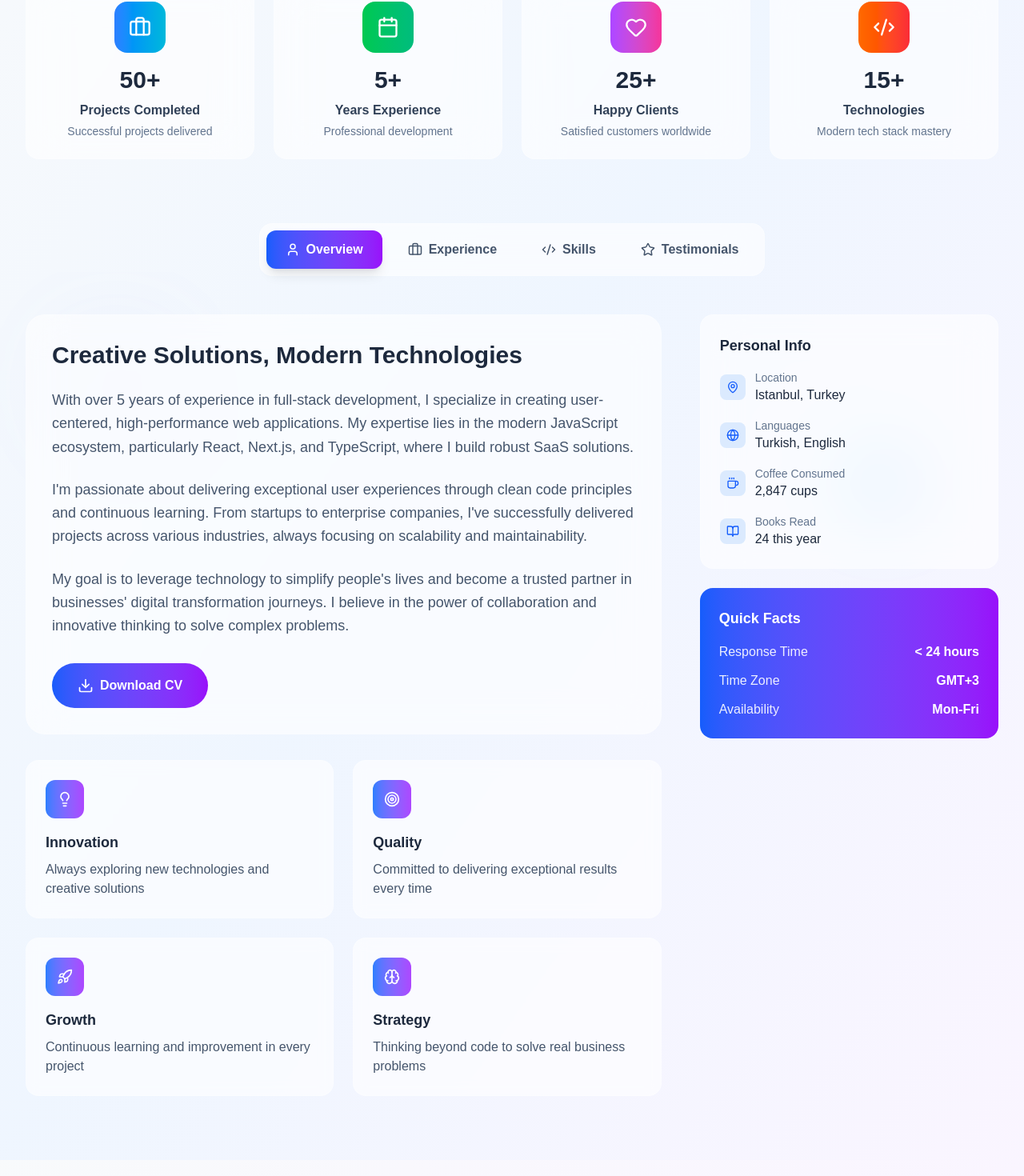
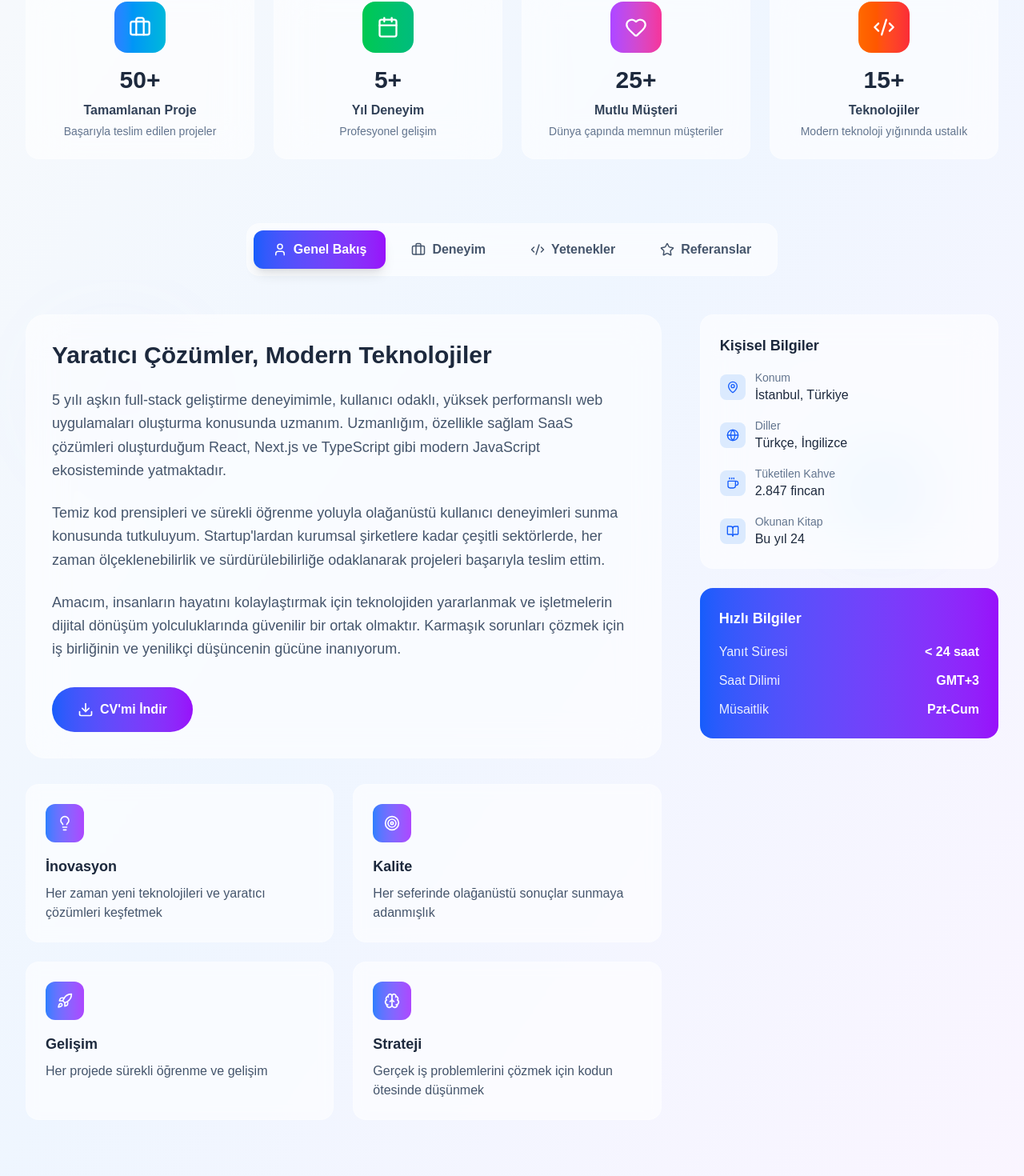
Before and after one commit to imehmetcn/saas-portfolio, a Next.js app: page / in a window 1280 px wide. Shown: the part 1200-2670 px from the top of the page at 80% size. Built offline with nearby package versions, Linux system fonts and the light colour scheme.

Commit message:
Update About.tsx

```diff
--- a/src/components/About.tsx
+++ b/src/components/About.tsx
@@ -44,80 +44,80 @@ export default function About() {
       name: "React/Next.js",
       level: 95,
       color: "from-blue-500 to-cyan-500",
-      description: "Building modern web applications with cutting-edge React ecosystem"
+      description: "En yeni React ekosistemiyle modern web uygulamaları oluşturma"
     },
     {
       name: "TypeScript",
       level: 92,
       color: "from-indigo-500 to-purple-500",
-      description: "Type-safe development for scalable applications"
+      description: "Ölçeklenebilir uygulamalar için tip güvenli geliştirme"
     },
     {
       name: "Node.js",
       level: 88,
       color: "from-green-500 to-emerald-500",
-      description: "Backend development and API design"
+      description: "Arka uç geliştirme ve API tasarımı"
     },
     {
-      name: "UI/UX Design",
+      name: "UI/UX Tasarımı",
       level: 85,
       color: "from-purple-500 to-pink-500",
-      description: "Creating intuitive and beautiful user experiences"
+      description: "Sezgisel ve güzel kullanıcı deneyimleri oluşturma"
     },
     {
       name: "Python",
       level: 82,
       color: "from-yellow-500 to-orange-500",
-      description: "Data processing and machine learning integration"
+      description: "Veri işleme ve makine öğrenimi entegrasyonu"
     },
     {
-      name: "Database Design",
+      name: "Veritabanı Tasarımı",
       level: 80,
       color: "from-cyan-500 to-blue-500",
-      description: "PostgreSQL, MongoDB, and Redis optimization"
+      description: "PostgreSQL, MongoDB ve Redis optimizasyonu"
     },
   ];
 
   const experiences = [
     {
-      title: "Senior Full Stack Developer",
+      title: "Kıdemli Full Stack Geliştirici",
       company: "TechCorp Solutions",
-      period: "2022 - Present",
-      location: "Istanbul, Turkey",
-      type: "Full-time",
-      description: "Leading development of enterprise SaaS applications serving 10K+ users. Built scalable microservices architecture and mentored junior developers.",
+      period: "2022 - Günümüz",
+      location: "İstanbul, Türkiye",
+      type: "Tam Zamanlı",
+      description: "10 binden fazla kullanıcıya hizmet veren kurumsal SaaS uygulamalarının geliştirilmesine liderlik ediyorum. Ölçeklenebilir mikroservis mimarisi kurdum ve genç geliştiricilere mentorluk yaptım.",
       achievements: [
-        "Reduced application load time by 60% through optimization",
-        "Led team of 5 developers in agile environment",
-        "Implemented CI/CD pipeline reducing deployment time by 80%"
+        "Optimizasyon sayesinde uygulama yükleme süresini %60 azalttım",
+        "Çevik bir ortamda 5 geliştiriciden oluşan bir ekibe liderlik ettim",
+        "Dağıtım süresini %80 azaltan CI/CD ardışık düzenini uyguladım"
       ],
       technologies: ["React", "Node.js", "TypeScript", "AWS", "Docker"]
     },
     {
-      title: "Frontend Team Lead",
+      title: "Frontend Takım Lideri",
       company: "Innovation Labs",
       period: "2020 - 2022",
-      location: "Remote",
-      type: "Full-time",
-      description: "Spearheaded frontend architecture for multiple client projects. Established coding standards and best practices across the organization.",
+      location: "Uzaktan",
+      type: "Tam Zamanlı",
+      description: "Birden fazla müşteri projesi için ön uç mimarisine öncülük ettim. Organizasyon genelinde kodlama standartları ve en iyi uygulamaları oluşturdum.",
       achievements: [
-        "Delivered 15+ successful projects on time and budget",
-        "Increased team productivity by 40% through mentoring",
-        "Established reusable component library used across projects"
+        "15'ten fazla başarılı projeyi zamanında ve bütçeye uygun olarak teslim ettim",
+        "Mentorluk yoluyla ekip verimliliğini %40 artırdım",
+        "Projeler arasında kullanılan yeniden kullanılabilir bir bileşen kütüphanesi oluşturdum"
       ],
       technologies: ["React", "Vue.js", "Angular", "TypeScript", "SASS"]
     },
     {
-      title: "Full Stack Developer",
+      title: "Full Stack Geliştirici",
       company: "WebStudio Pro",
       period: "2018 - 2020",
-      location: "Istanbul, Turkey",
-      type: "Full-time",
-      description: "Developed custom e-commerce solutions and business applications. Worked closely with clients to understand requirements and deliver tailored solutions.",
+      location: "İstanbul, Türkiye",
+      type: "Tam Zamanlı",
+      description: "Özel e-ticaret çözümleri ve iş uygulamaları geliştirdim. Gereksinimleri anlamak ve özel çözümler sunmak için müşterilerle yakın çalıştım.",
       achievements: [
-        "Built 20+ custom web applications",
-        "Achieved 98% client satisfaction rate",
-        "Implemented real-time features using WebSocket"
+        "20'den fazla özel web uygulaması oluşturdum",
+        "%98 müşteri memnuniyeti oranına ulaştım",
+        "WebSocket kullanarak gerçek zamanlı özellikler uyguladım"
       ],
       technologies: ["PHP", "Laravel", "MySQL", "JavaScript", "Bootstrap"]
     }
@@ -126,30 +126,30 @@ export default function About() {
   const stats = [
     {
       number: "50+",
-      label: "Projects Completed",
+      label: "Tamamlanan Proje",
       icon: Briefcase,
-      description: "Successful projects delivered",
+      description: "Başarıyla teslim edilen projeler",
       color: "from-blue-500 to-cyan-500"
     },
     {
       number: "5+",
-      label: "Years Experience",
+      label: "Yıl Deneyim",
       icon: Calendar,
-      description: "Professional development",
+      description: "Profesyonel gelişim",
       color: "from-green-500 to-emerald-500"
     },
     {
       number: "25+",
-      label: "Happy Clients",
+      label: "Mutlu Müşteri",
       icon: Heart,
-      description: "Satisfied customers worldwide",
+      description: "Dünya çapında memnun müşteriler",
       color: "from-purple-500 to-pink-500"
     },
     {
       number: "15+",
-      label: "Technologies",
+      label: "Teknolojiler",
       icon: Code2,
-      description: "Modern tech stack mastery",
+      description: "Modern teknoloji yığınında ustalık",
       color: "from-orange-500 to-red-500"
     },
   ];
@@ -157,11 +157,11 @@ export default function About() {
   const testimonials = [
     {
       name: "Sarah Johnson",
-      role: "Product Manager",
+      role: "Ürün Yöneticisi",
       company: "TechStartup Inc",
       image: "/api/placeholder/60/60",
       rating: 5,
-      text: "Working with this developer was exceptional. The quality of code and attention to detail exceeded our expectations. Highly recommended!"
+      text: "Bu geliştiriciyle çalışmak olağanüstüydü. Kod kalitesi ve detaylara gösterilen özen beklentilerimizi aştı. Kesinlikle tavsiye ederim!"
     },
     {
       name: "Mike Chen",
@@ -169,53 +169,53 @@ export default function About() {
       company: "Digital Solutions",
       image: "/api/placeholder/60/60",
       rating: 5,
-      text: "Outstanding technical skills and communication. Delivered our complex SaaS platform ahead of schedule with remarkable quality."
+      text: "Olağanüstü teknik beceriler ve iletişim. Karmaşık SaaS platformumuzu zamanından önce ve dikkate değer bir kalitede teslim etti."
     },
     {
       name: "Emily Rodriguez",
-      role: "Startup Founder",
+      role: "Startup Kurucusu",
       company: "InnovateLab",
       image: "/api/placeholder/60/60",
       rating: 5,
-      text: "Transformed our vision into reality. The expertise in modern technologies and user experience design was exactly what we needed."
+      text: "Vizyonumuzu gerçeğe dönüştürdü. Modern teknolojilerdeki ve kullanıcı deneyimi tasarımındaki uzmanlığı tam da ihtiyacımız olan şeydi."
     }
   ];
 
   const personalInfo = [
-    { icon: MapPin, label: "Location", value: "Istanbul, Turkey" },
-    { icon: Globe, label: "Languages", value: "Turkish, English" },
-    { icon: Coffee, label: "Coffee Consumed", value: "2,847 cups" },
-    { icon: BookOpen, label: "Books Read", value: "24 this year" }
+    { icon: MapPin, label: "Konum", value: "İstanbul, Türkiye" },
+    { icon: Globe, label: "Diller", value: "Türkçe, İngilizce" },
+    { icon: Coffee, label: "Tüketilen Kahve", value: "2.847 fincan" },
+    { icon: BookOpen, label: "Okunan Kitap", value: "Bu yıl 24" }
   ];
 
   const values = [
     {
       icon: Lightbulb,
-      title: "Innovation",
-      description: "Always exploring new technologies and creative solutions"
+      title: "İnovasyon",
+      description: "Her zaman yeni teknolojileri ve yaratıcı çözümleri keşfetmek"
     },
     {
       icon: Target,
-      title: "Quality",
-      description: "Committed to delivering exceptional results every time"
+      title: "Kalite",
+      description: "Her seferinde olağanüstü sonuçlar sunmaya adanmışlık"
     },
     {
       icon: Rocket,
-      title: "Growth",
-      description: "Continuous learning and improvement in every project"
+      title: "Gelişim",
+      description: "Her projede sürekli öğrenme ve gelişim"
     },
     {
       icon: Brain,
-      title: "Strategy",
-      description: "Thinking beyond code to solve real business problems"
+      title: "Strateji",
+      description: "Gerçek iş problemlerini çözmek için kodun ötesinde düşünmek"
     }
   ];
 
   const tabs = [
-    { id: 'overview', label: 'Overview', icon: User },
-    { id: 'experience', label: 'Experience', icon: Briefcase },
-    { id: 'skills', label: 'Skills', icon: Code2 },
-    { id: 'testimonials', label: 'Testimonials', icon: Star }
+    { id: 'overview', label: 'Genel Bakış', icon: User },
+    { id: 'experience', label: 'Deneyim', icon: Briefcase },
+    { id: 'skills', label: 'Yetenekler', icon: Code2 },
+    { id: 'testimonials', label: 'Referanslar', icon: Star }
   ];
 
   useEffect(() => {
@@ -270,15 +270,15 @@ export default function About() {
             className="inline-flex items-center gap-2 bg-blue-100 dark:bg-blue-900/30 text-blue-600 dark:text-blue-400 px-6 py-3 rounded-full text-sm font-semibold mb-6"
           >
             <User size={16} />
-            Get to Know Me Better
+            Beni Daha Yakından Tanıyın
           </motion.div>
 
           <h2 className="text-5xl lg:text-6xl font-bold bg-gradient-to-r from-slate-800 via-slate-700 to-slate-800 dark:from-white dark:via-slate-200 dark:to-white bg-clip-text text-transparent mb-6">
-            About Me
+            Hakkımda
           </h2>
 
           <p className="text-xl text-slate-600 dark:text-slate-300 max-w-4xl mx-auto leading-relaxed">
-            A passionate developer crafting innovative digital experiences with modern technologies and creative problem-solving
+            Modern teknolojiler ve yaratıcı problem çözme ile yenilikçi dijital deneyimler yaratan tutkulu bir geliştirici
           </p>
         </motion.div>
 
@@ -353,23 +353,20 @@ export default function About() {
               <div className="lg:col-span-2 space-y-8">
                 <div className="bg-white/60 dark:bg-slate-800/60 backdrop-blur-xl rounded-3xl p-8 border border-white/20 dark:border-slate-700/50">
                   <h3 className="text-3xl font-bold text-slate-800 dark:text-white mb-6">
-                    Creative Solutions, Modern Technologies
+                    Yaratıcı Çözümler, Modern Teknolojiler
                   </h3>
                   <div className="space-y-6 text-slate-600 dark:text-slate-300 text-lg leading-relaxed">
                     <p>
-                      With over 5 years of experience in full-stack development, I specialize in creating
-                      user-centered, high-performance web applications. My expertise lies in the modern JavaScript
-                      ecosystem, particularly React, Next.js, and TypeScript, where I build robust SaaS solutions.
+                      5 yılı aşkın full-stack geliştirme deneyimimle, kullanıcı odaklı, yüksek performanslı web uygulamaları oluşturma konusunda uzmanım.
+                      Uzmanlığım, özellikle sağlam SaaS çözümleri oluşturduğum React, Next.js ve TypeScript gibi modern JavaScript ekosisteminde yatmaktadır.
                     </p>
                     <p>
-                      I&apos;m passionate about delivering exceptional user experiences through clean code principles
-                      and continuous learning. From startups to enterprise companies, I&apos;ve successfully delivered
-                      projects across various industries, always focusing on scalability and maintainability.
+                      Temiz kod prensipleri ve sürekli öğrenme yoluyla olağanüstü kullanıcı deneyimleri sunma konusunda tutkuluyum.
+                      Startup'lardan kurumsal şirketlere kadar çeşitli sektörlerde, her zaman ölçeklenebilirlik ve sürdürülebilirliğe odaklanarak projeleri başarıyla teslim ettim.
                     </p>
                     <p>
-                      My goal is to leverage technology to simplify people&apos;s lives and become a trusted partner
-                      in businesses&apos; digital transformation journeys. I believe in the power of collaboration
-                      and innovative thinking to solve complex problems.
+                      Amacım, insanların hayatını kolaylaştırmak için teknolojiden yararlanmak ve işletmelerin dijital dönüşüm yolculuklarında güvenilir bir ortak olmaktır.
+                      Karmaşık sorunları çözmek için iş birliğinin ve yenilikçi düşüncenin gücüne inanıyorum.
                     </p>
                   </div>
 
@@ -379,7 +376,7 @@ export default function About() {
                     className="mt-8 bg-gradient-to-r from-blue-600 to-purple-600 text-white px-8 py-4 rounded-full font-semibold flex items-center gap-2 hover:shadow-xl transition-all duration-300"
                   >
                     <Download size={20} />
-                    Download CV
+                    CV'mi İndir
                   </motion.button>
                 </div>
 
@@ -412,7 +409,7 @@ export default function About() {
               <div className="space-y-6">
                 {/* Personal Info */}
                 <div className="bg-white/60 dark:bg-slate-800/60 backdrop-blur-xl rounded-2xl p-6 border border-white/20 dark:border-slate-700/50">
-                  <h4 className="text-lg font-semibold text-slate-800 dark:text-white mb-4">Personal Info</h4>
+                  <h4 className="text-lg font-semibold text-slate-800 dark:text-white mb-4">Kişisel Bilgiler</h4>
                   <div className="space-y-4">
                     {personalInfo.map((info) => (
                       <div key={info.label} className="flex items-center gap-3">
@@ -430,19 +427,19 @@ export default function About() {
 
                 {/* Quick Stats */}
                 <div className="bg-gradient-to-r from-blue-600 to-purple-600 rounded-2xl p-6 text-white">
-                  <h4 className="text-lg font-semibold mb-4">Quick Facts</h4>
+                  <h4 className="text-lg font-semibold mb-4">Hızlı Bilgiler</h4>
                   <div className="space-y-3">
                     <div className="flex items-center justify-between">
-                      <span className="opacity-90">Response Time</span>
-                      <span className="font-semibold">&lt; 24 hours</span>
+                      <span className="opacity-90">Yanıt Süresi</span>
+                      <span className="font-semibold">&lt; 24 saat</span>
                     </div>
                     <div className="flex items-center justify-between">
-                      <span className="opacity-90">Time Zone</span>
+                      <span className="opacity-90">Saat Dilimi</span>
                       <span className="font-semibold">GMT+3</span>
                     </div>
                     <div className="flex items-center justify-between">
-                      <span className="opacity-90">Availability</span>
-                      <span className="font-semibold">Mon-Fri</span>
+                      <span className="opacity-90">Müsaitlik</span>
+                      <span className="font-semibold">Pzt-Cum</span>
                     </div>
                   </div>
                 </div>
@@ -499,7 +496,7 @@ export default function About() {
                   </div>
 
                   <div className="mb-6">
-                    <h4 className="font-semibold text-slate-800 dark:text-white mb-3">Key Achievements:</h4>
+                    <h4 className="font-semibold text-slate-800 dark:text-white mb-3">Temel Başarılar:</h4>
                     <ul className="space-y-2">
                       {exp.achievements.map((achievement, idx) => (
                         <li key={idx} className="flex items-start gap-2 text-slate-600 dark:text-slate-300">
@@ -511,7 +508,7 @@ export default function About() {
                   </div>
 
                   <div>
-                    <h4 className="font-semibold text-slate-800 dark:text-white mb-3">Technologies Used:</h4>
+                    <h4 className="font-semibold text-slate-800 dark:text-white mb-3">Kullanılan Teknolojiler:</h4>
                     <div className="flex flex-wrap gap-2">
                       {exp.technologies.map((tech, idx) => (
                         <span
@@ -587,7 +584,7 @@ export default function About() {
               <div className="relative bg-white/60 dark:bg-slate-800/60 backdrop-blur-xl rounded-3xl p-8 border border-white/20 dark:border-slate-700/50">
                 <div className="flex justify-between items-center mb-8">
                   <h3 className="text-2xl font-bold text-slate-800 dark:text-white">
-                    Client Testimonials
+                    Müşteri Yorumları
                   </h3>
                   <div className="flex items-center gap-2">
                     <button
```
